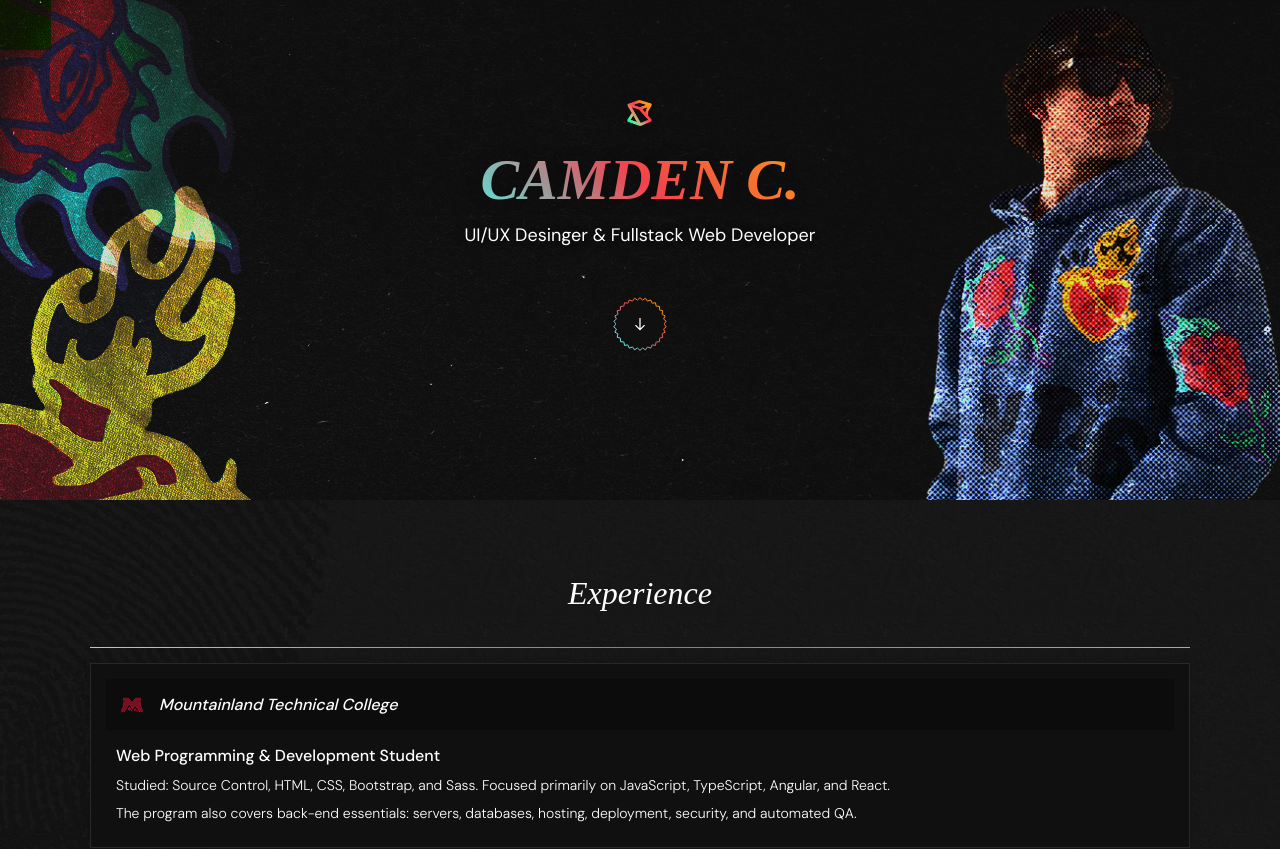
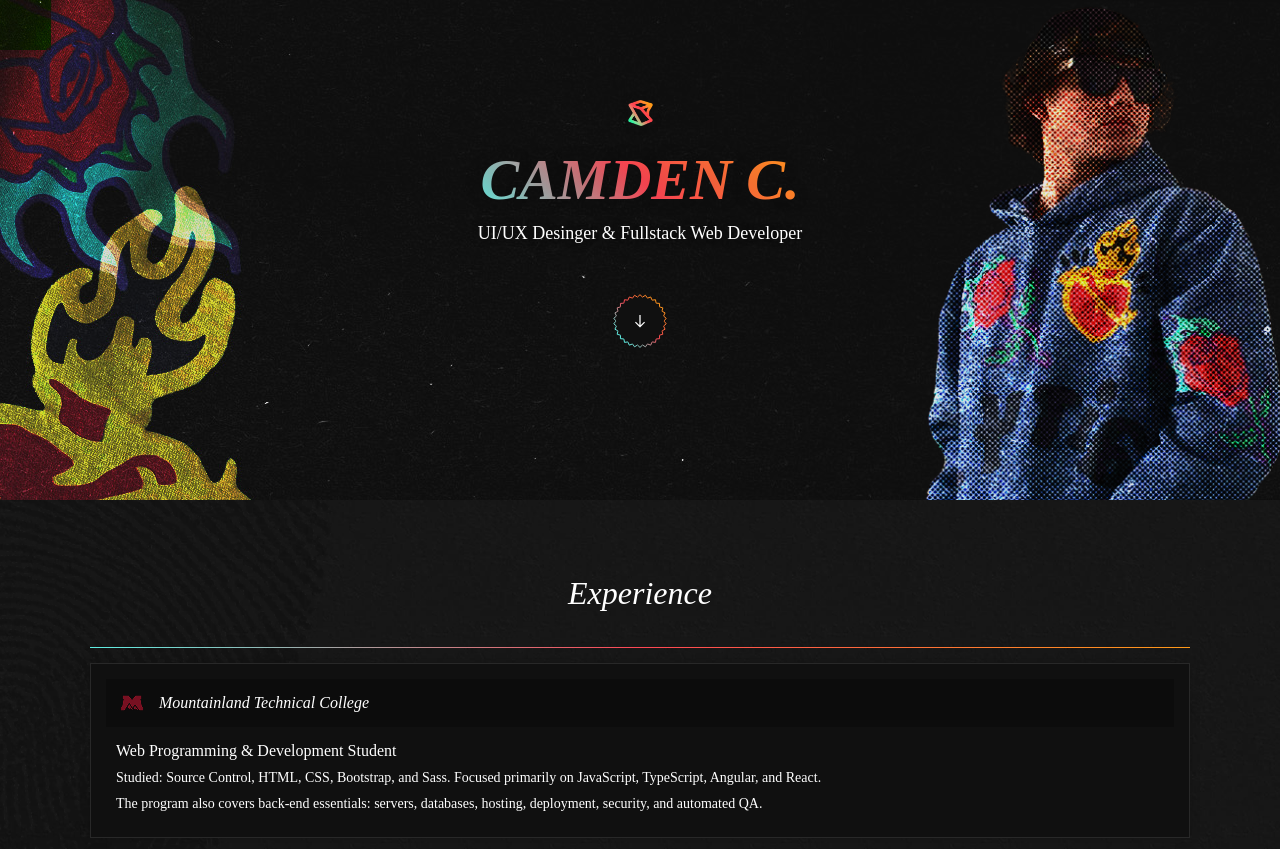
Before and after one commit to CamdenCall/portfolio, a Next.js app: page / in a window 1280 px wide. Shown: the top 849 px of the page. Built offline with nearby package versions, Linux system fonts and the light colour scheme.

Commit message:
root layout

```diff
--- /dev/null
+++ b/src/app/layout.tsx
@@ -0,0 +1,7 @@
+export default function RootLayout({ children }: { children: React.ReactNode }) {
+    return (
+      <html lang="en">
+        <body>{children}</body>
+      </html>
+    );
+  }
--- a/src/app/page.tsx
+++ b/src/app/page.tsx
@@ -17,7 +17,8 @@
   icons: [
     { rel: "icon", url: "/images/favicon.png" },
   ],
-  keywords: ["Camden C.", "Web Developer", "UI/UX Designer", "Fullstack Developer", "Utah Web Developer", "Freelancer", "Portfolio"]
+  keywords: ["Camden C.", "Web Developer", "UI/UX Designer", "Fullstack Developer", "Utah Web Developer", "Freelancer", "Portfolio"],
+  metadataBase: new URL("https://camdev.codes")
 }
 
 const dm_sans = DM_Sans({
@@ -29,15 +30,13 @@
 
 export default function Home() {
   return (
-    <html className={dm_sans.className}>
-      <body>
+    <>
       <Header />
       <Experience />
       <Projects />
       <Languages />
       <Socials />
       <Footer />
-      </body>
-    </html>
+    </>
   );
 }
```
Lines whose indentation alone changed are shown as unchanged.
